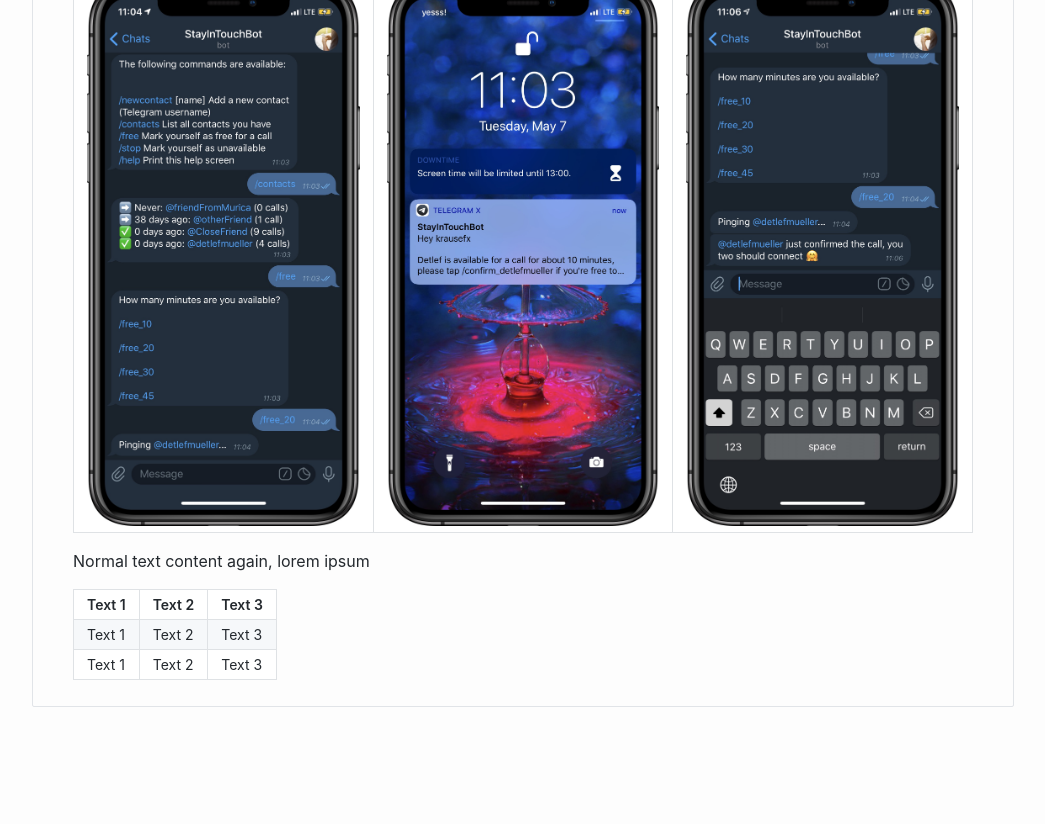
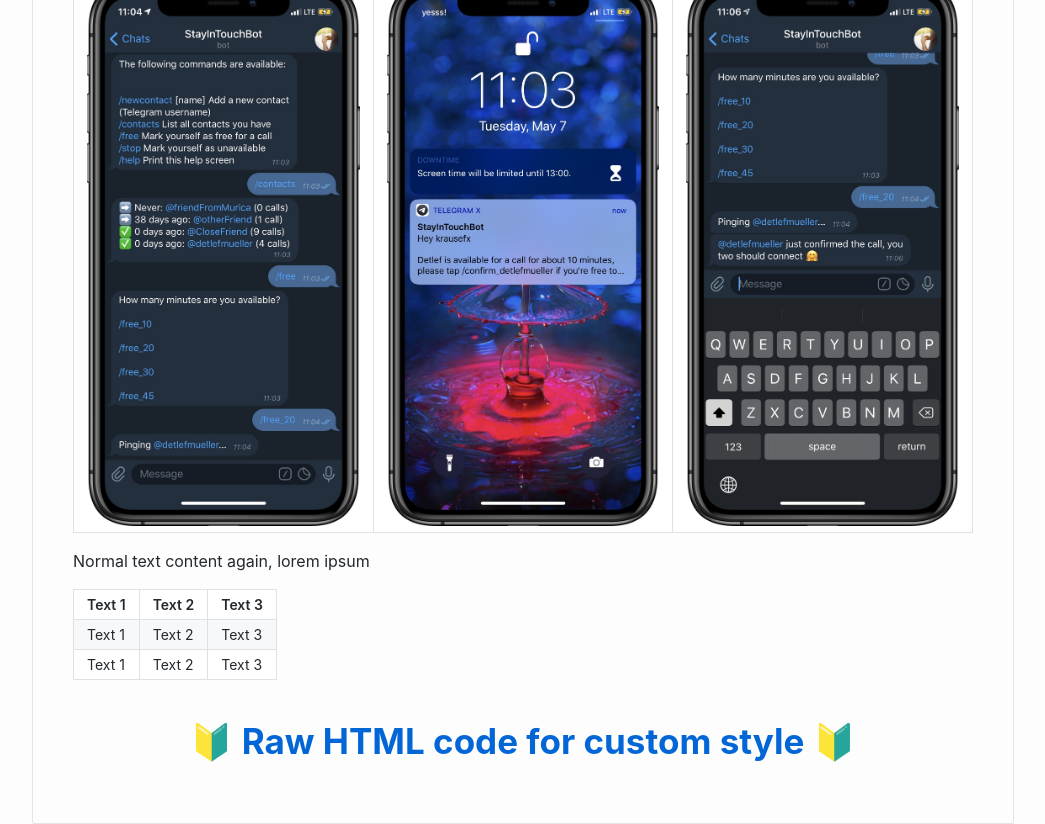
Before and after one commit to KrauseFx/markdown-to-html-github-style, a plain HTML site: page index.html in a window 1280 px wide. Shown: the part 2370-3194 px from the top of the page, without its empty margins (117-1162 px from the left). Before the commit the page ends 3115 px from the top, so only its background shows below. Drawn offline with Linux system fonts and the light colour scheme.

Commit message:
Tweak CSS

```diff
--- a/index.html
+++ b/index.html
@@ -110,6 +110,11 @@
     </td>
   </tr>
 </table>
+<h3 style="text-align: center; font-size: 35px; border: none">
+  <a href="https://t.me/WalkWithFriendsBot" target="_blank" style="text-decoration: none;">
+    🔰 Raw HTML code for custom style 🔰
+  </a>
+</h3>
 </div><style type='text/css'>body {
   font: 400 16px/1.5 "Helvetica Neue", Helvetica, Arial, sans-serif;
   color: #111;
@@ -128,6 +133,7 @@
   max-width: 900px;
   border: 1px solid #e1e4e8;
   padding: 10px 40px;
+  padding-bottom: 20px;
   border-radius: 2px;
   margin-left: auto;
   margin-right: auto;
--- a/style.css
+++ b/style.css
@@ -16,6 +16,7 @@
   max-width: 900px;
   border: 1px solid #e1e4e8;
   padding: 10px 40px;
+  padding-bottom: 20px;
   border-radius: 2px;
   margin-left: auto;
   margin-right: auto;
```
Also changed, not shown: README.md.
